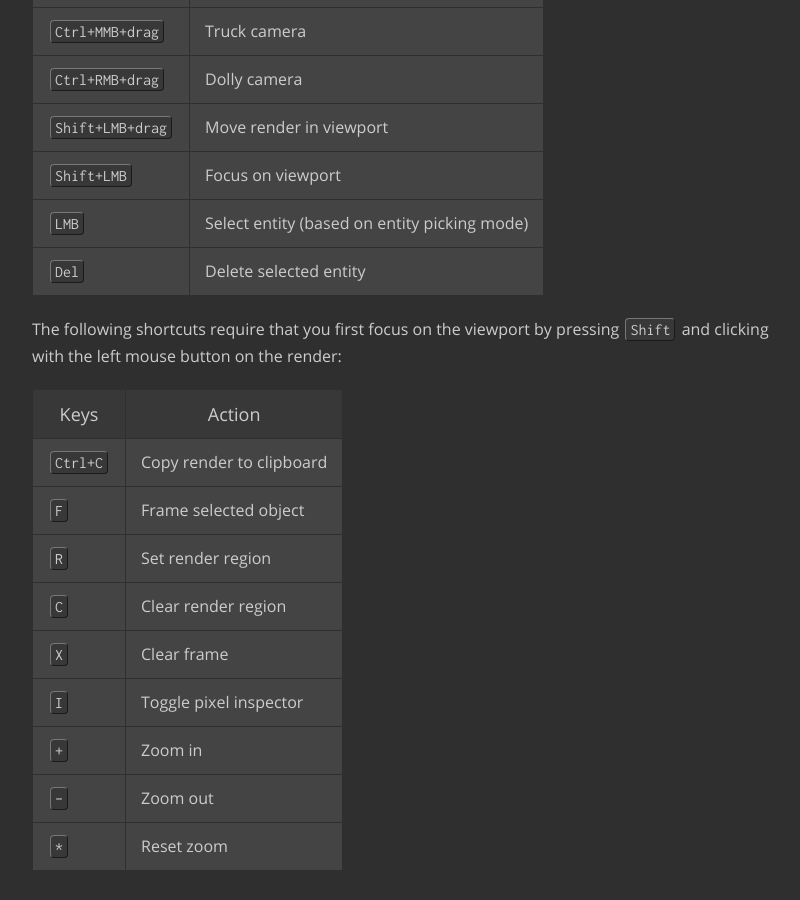
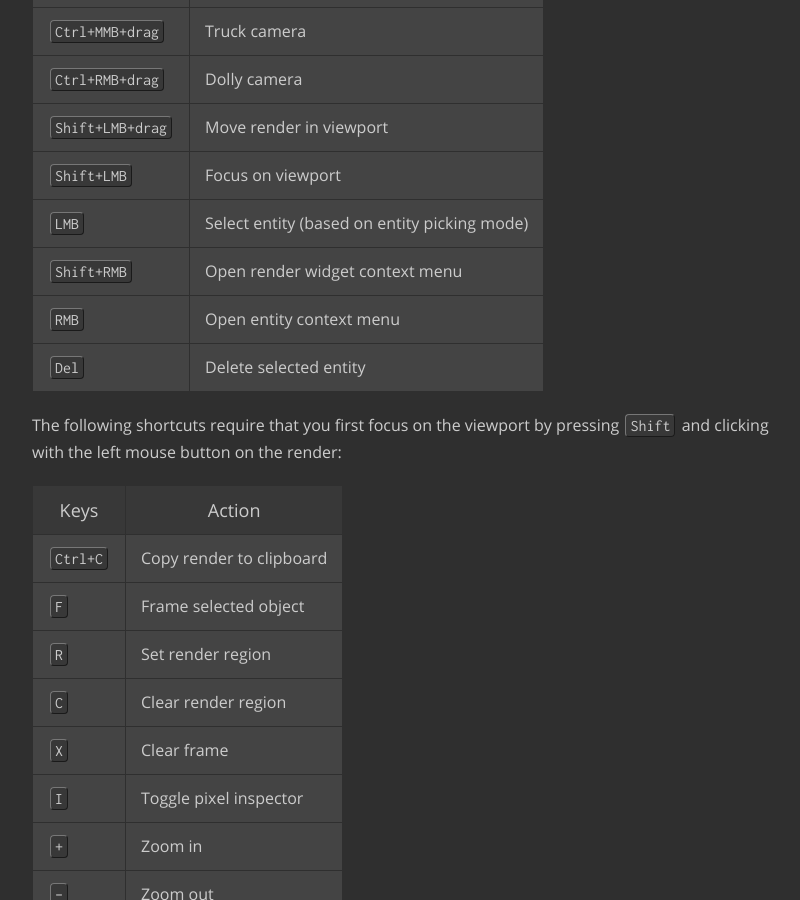
Before and after one commit to appleseedhq/appleseedhq.github.io, a Jekyll site: the page built from _docs/appleseed.studio.md, in a window 1280 px wide and 900 px high, scrolled down 1830 px. Shown: the whole window, without its empty margins (224-1024 px from the left). Built offline with Jekyll 4.4.1, drawn with Linux system fonts in a browser that asks for light colours.

Commit message:
Document studio's shortcuts for context menus

```diff
--- a/_docs/appleseed.studio.md
+++ b/_docs/appleseed.studio.md
@@ -54,6 +54,8 @@ Keys | Action
 <kbd>Shift+LMB+drag</kbd> | Move render in viewport
 <kbd>Shift+LMB</kbd> | Focus on viewport
 <kbd>LMB</kbd> | Select entity (based on entity picking mode)
+<kbd>Shift+RMB</kbd> | Open render widget context menu
+<kbd>RMB</kbd> | Open entity context menu
 <kbd>Del</kbd> | Delete selected entity
 
 
```
